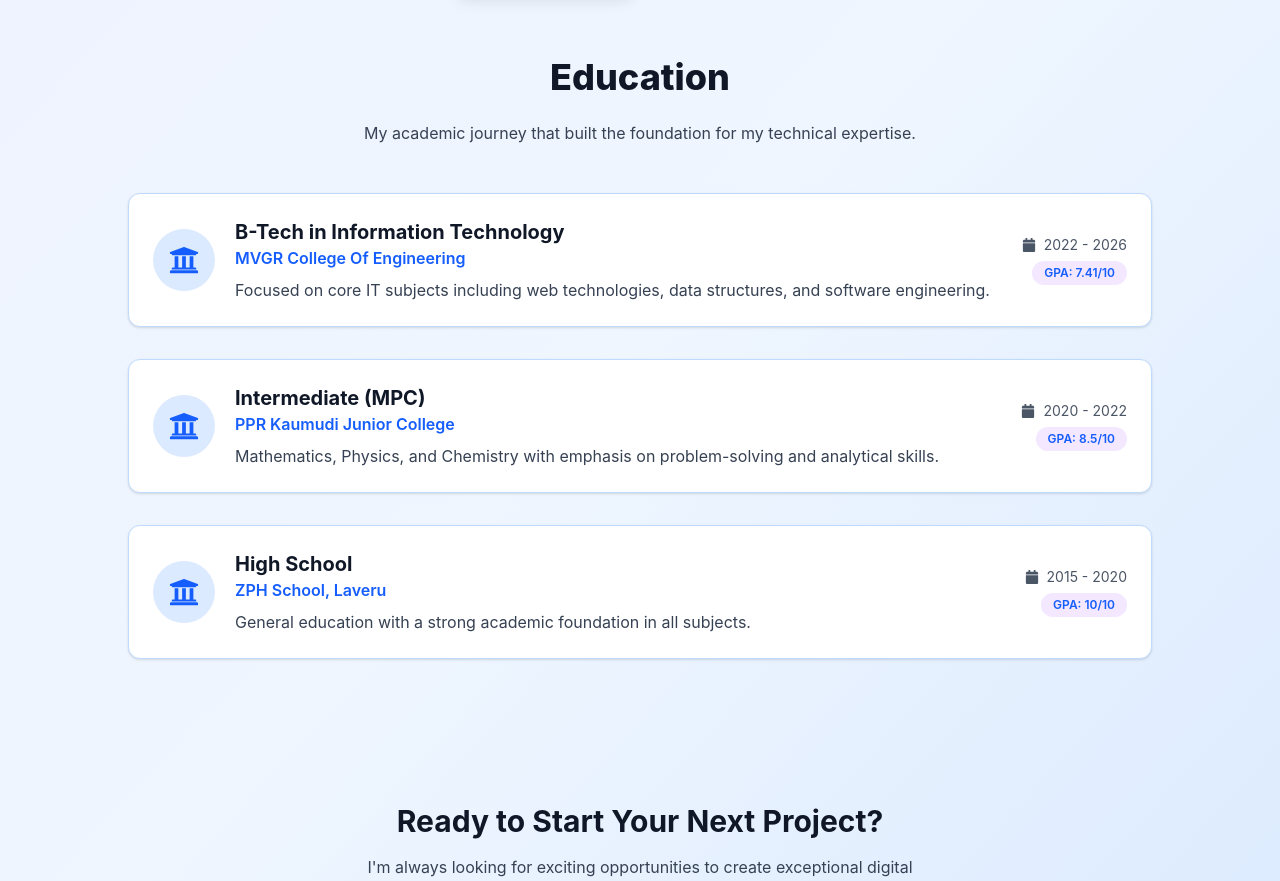
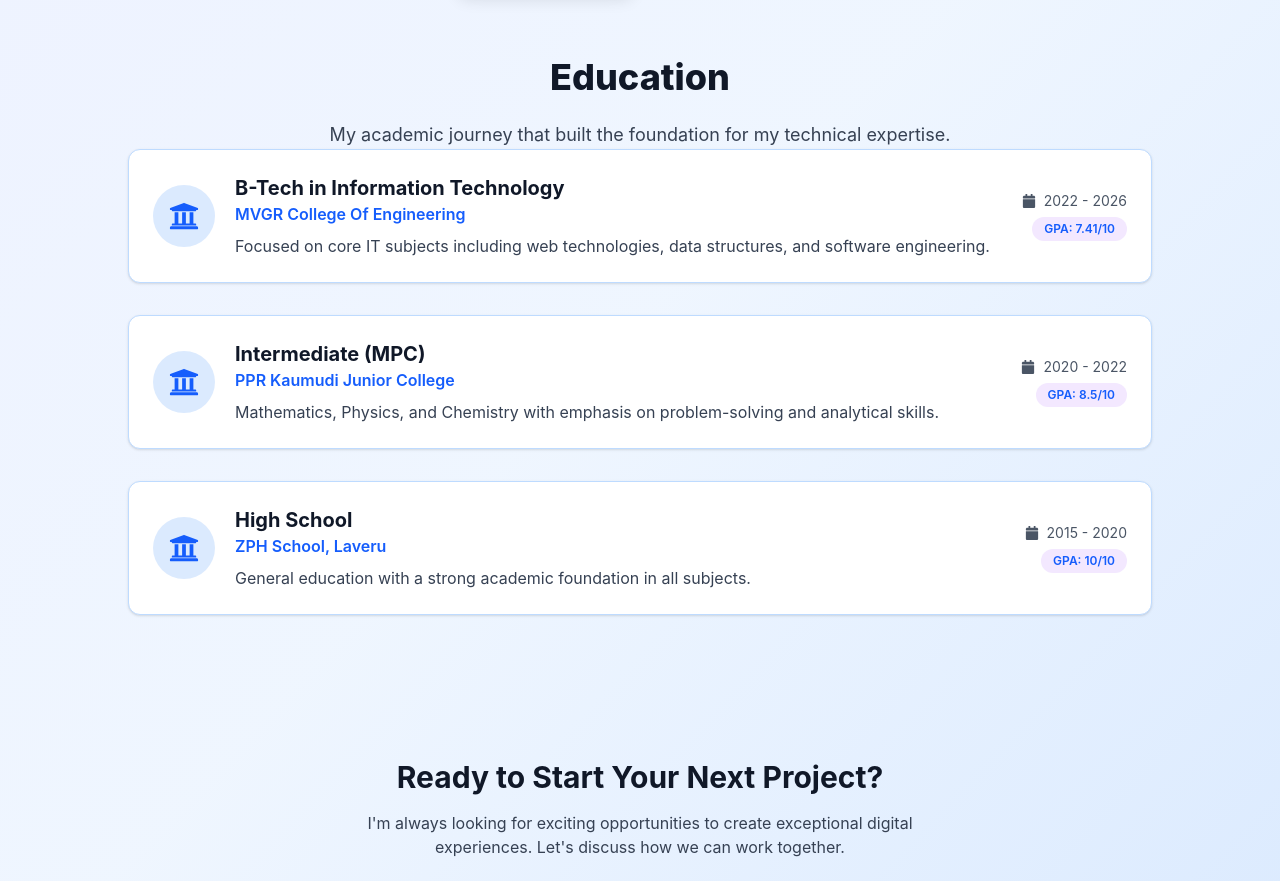
Before and after one commit to AshapuMohan/Ashapu-Mohan-Portfolio, a React (Create React App) app: page / in a window 1280 px wide. Shown: the part 2840-3721 px from the top of the page. Built offline with nearby package versions, Linux system fonts and the light colour scheme.

Commit message:
Update Contact.js

```diff
--- a/src/components/Contact.js
+++ b/src/components/Contact.js
@@ -90,7 +90,7 @@ const Contact = () => {
         </motion.div>
         <div>
           <h2 className="text-4xl font-extrabold mb-6 text-gray-900 text-center">Education</h2>
-          <p className="text-center text-gray-700 max-w-3xl mx-auto mb-12">
+          <p className="text-center mt-4 text-base sm:text-lg text-gray-700 max-w-2xl mx-auto">
             My academic journey that built the foundation for my technical expertise.
           </p>
 
```
